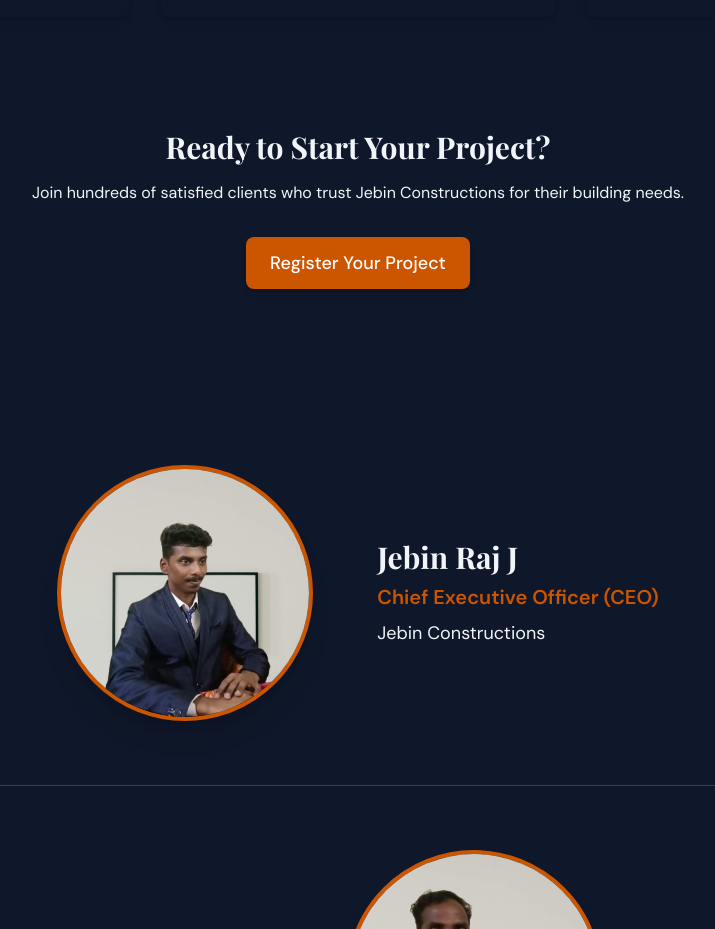
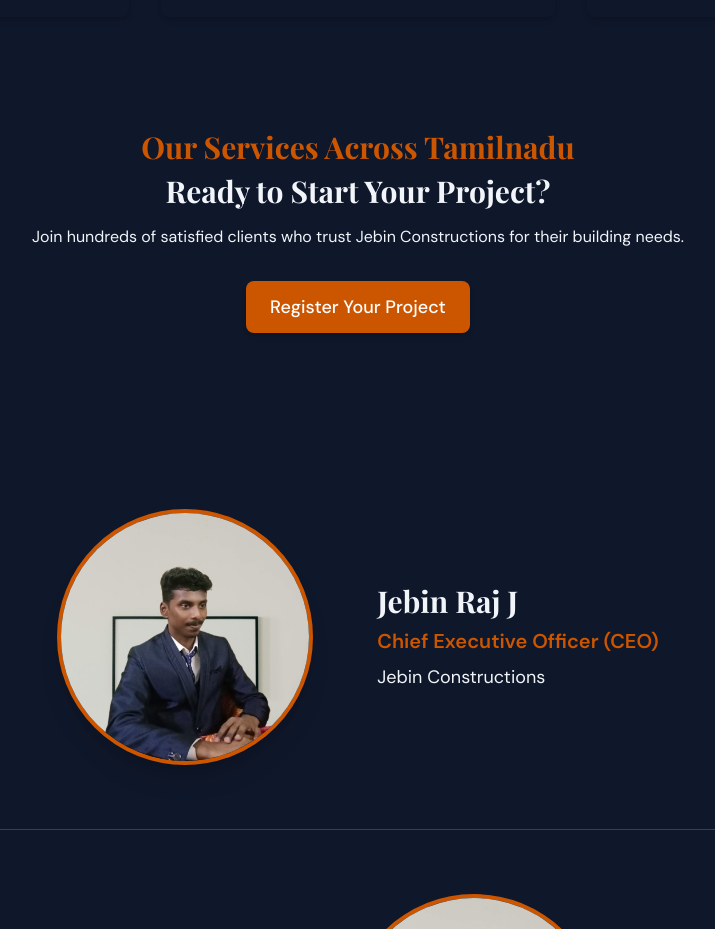
Before and after one commit to jeffybrailin/Jebin-Constructions, a Next.js app: page / in a window 1280 px wide. Shown: the part 864-1793 px from the top of the page, without its empty margins (282-997 px from the left). Built offline with nearby package versions, Linux system fonts and the light colour scheme; a web font is replaced by a local one.

Commit message:
Add Our Services text and netlify.toml

```diff
--- a/app/page.tsx
+++ b/app/page.tsx
@@ -99,6 +99,9 @@
 
         {/* CTA Section */}
         <div className="bg-bg-secondary rounded-lg p-12 text-center animate-fade-in">
+          <h2 className="text-2xl md:text-3xl font-heading font-bold mb-2 text-primary">
+            Our Services Across Tamilnadu
+          </h2>
           <h2 className="text-3xl font-heading font-bold mb-4 text-text-primary">
             Ready to Start Your Project?
           </h2>
```
Also changed, not shown: 1 other file (tests, documents, lock files or other folders).
